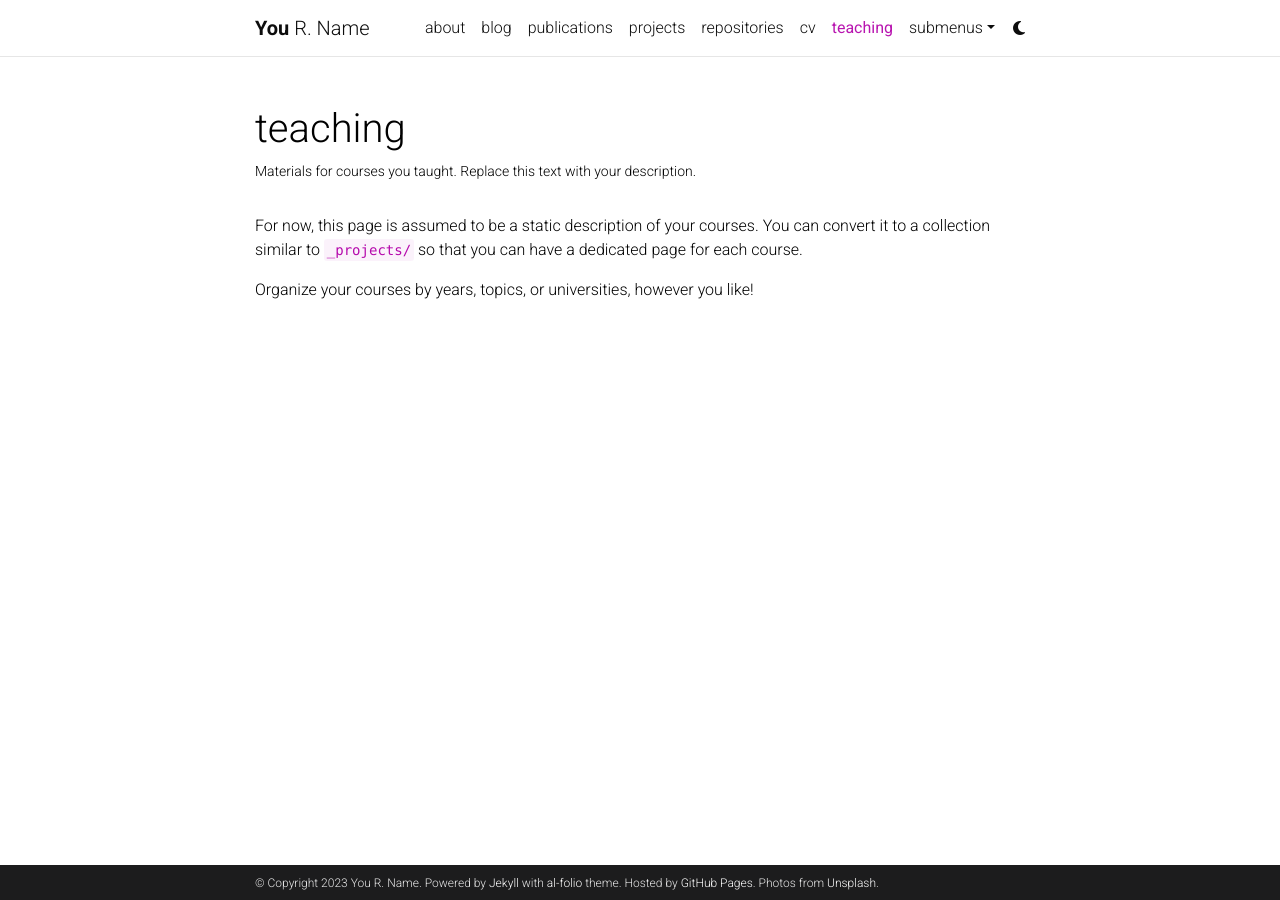
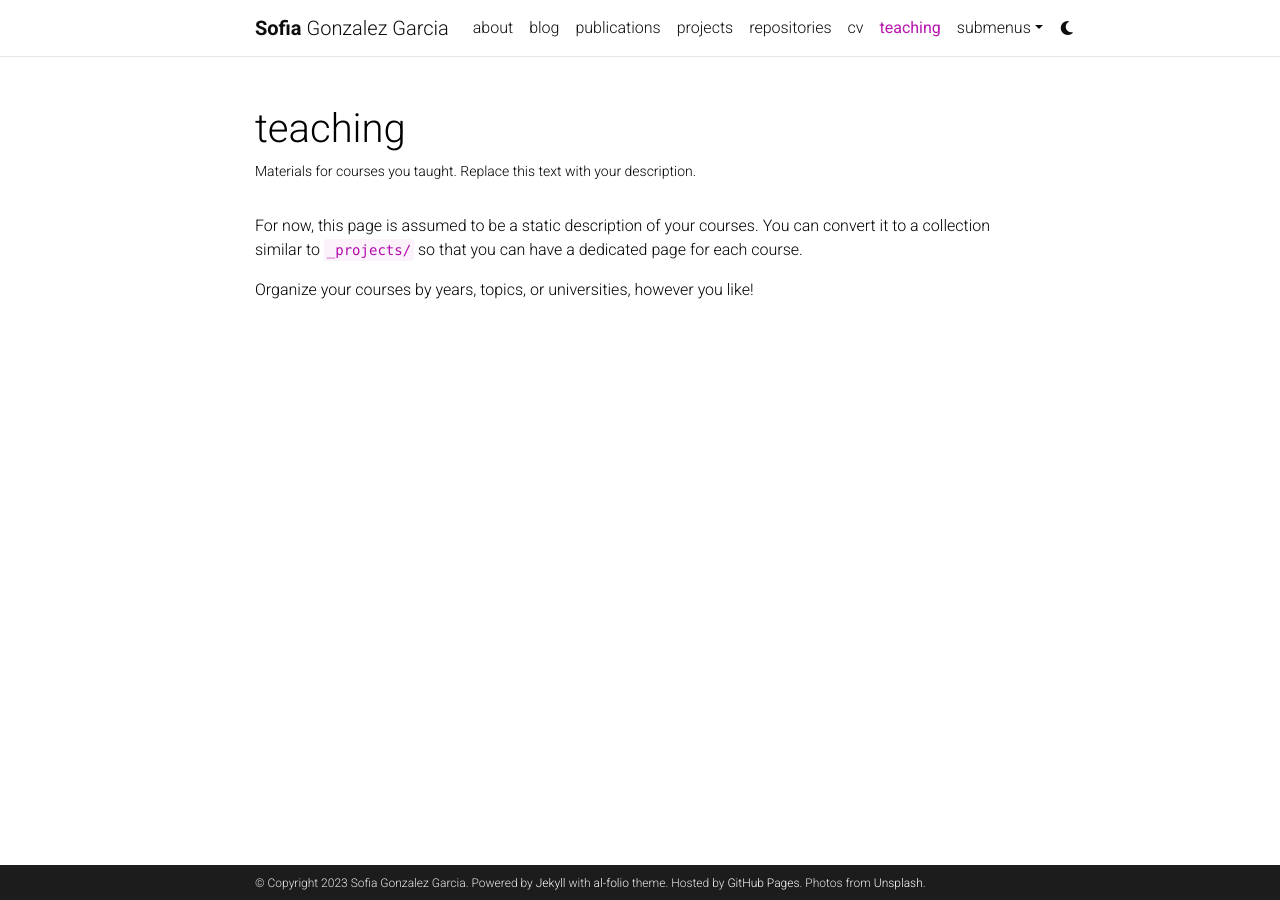
Before and after one commit to sofiagonga/sofiagonga.github.io, a Jekyll site: the page built from _pages/teaching.md, in a window 1280 px wide. Built offline with Jekyll 4.4.1, drawn with Linux system fonts in a browser that asks for light colours; comment, search, counter and statistics services are not loaded; a style sheet for code colours, icons or effects is not loaded.

Commit message:
further updates to bio

```diff
--- a/_config.yml
+++ b/_config.yml
@@ -3,10 +3,10 @@
 # -----------------------------------------------------------------------------
 
 title: blank # the website title (if blank, full name will be used instead)
-first_name: You
-middle_name: R.
-last_name: Name
-email: you@example.com
+first_name: Sofia
+middle_name:
+last_name: Gonzalez Garcia
+email: sofiagonzalezgarcia[at]ucsb.edu
 description: > # the ">" symbol means to ignore newlines until "footer_text:"
   A simple, whitespace theme for academics. Based on [*folio](https://github.com/bogoli/-folio) design.
 footer_text: >
@@ -71,9 +71,9 @@
 # Social integration
 # -----------------------------------------------------------------------------
 
-github_username: # your GitHub user name
+github_username: sofiagonga
 gitlab_username: # your GitLab user name
-twitter_username: # your Twitter handle
+twitter_username: sofiagonga
 mastodon_username: # your mastodon instance+username in the format instance.tld/@username
 linkedin_username: # your LinkedIn user name
 telegram_username: # your Telegram user name
@@ -107,7 +107,7 @@
 zotero_username: # your zotero username
 
 contact_note: >
-  You can even add a little note about which of these is the best way to reach you.
+
 
 # -----------------------------------------------------------------------------
 # Analytics and search engine verification
```
Also changed, not shown: _pages/about.md (+6 -6 lines), assets/img/profile_pic.jpg (added), 1 other file.
